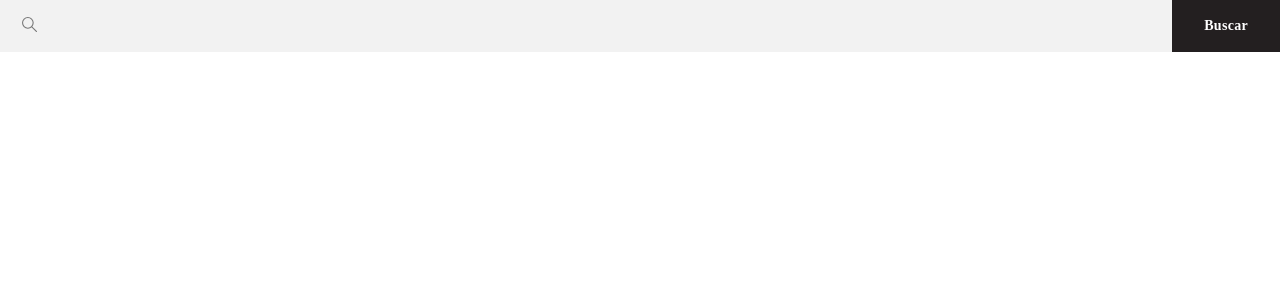
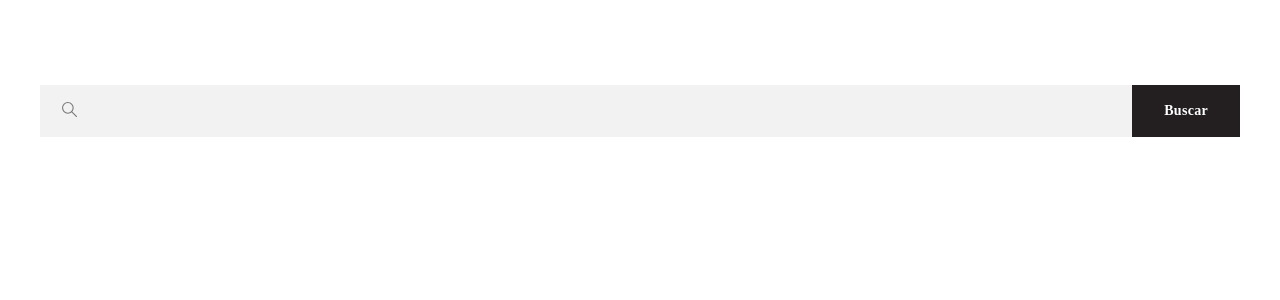
Before and after one commit to rodrigosousa1/compasso-interview, a React (Create React App) app: page / in a window 1280 px wide. Shown: the top 300 px of the page. Built offline with nearby package versions, Linux system fonts and the light colour scheme.

Commit message:
add layout component

```diff
--- /dev/null
+++ b/src/components/Layout/index.jsx
@@ -0,0 +1,20 @@
+import React from 'react';
+import PropTypes from 'prop-types';
+
+function Layout({ children }) {
+  return (
+    <div className="l-wrapper">
+      <header className="l-header" />
+      <main className="l-main">
+        {children}
+      </main>
+      <footer className="l-footer" />
+    </div>
+  );
+}
+
+Layout.propTypes = {
+  children: PropTypes.node.isRequired,
+};
+
+export default Layout;
--- a/src/components/Router/index.jsx
+++ b/src/components/Router/index.jsx
@@ -1,14 +1,19 @@
 import React from 'react';
-import { BrowserRouter, Route } from 'react-router-dom';
+import { BrowserRouter, Route, Switch } from 'react-router-dom';
 
 import Home from '../../pages/Home';
 import User from '../../pages/User';
+import Layout from '../Layout';
 
 export default function Router() {
   return (
     <BrowserRouter>
-      <Route exact path="/" component={Home} />
-      <Route path="/:username" component={User} />
+      <Layout>
+        <Switch>
+          <Route exact path="/" component={Home} />
+          <Route path="/:username" component={User} />
+        </Switch>
+      </Layout>
     </BrowserRouter>
   );
 }
```
